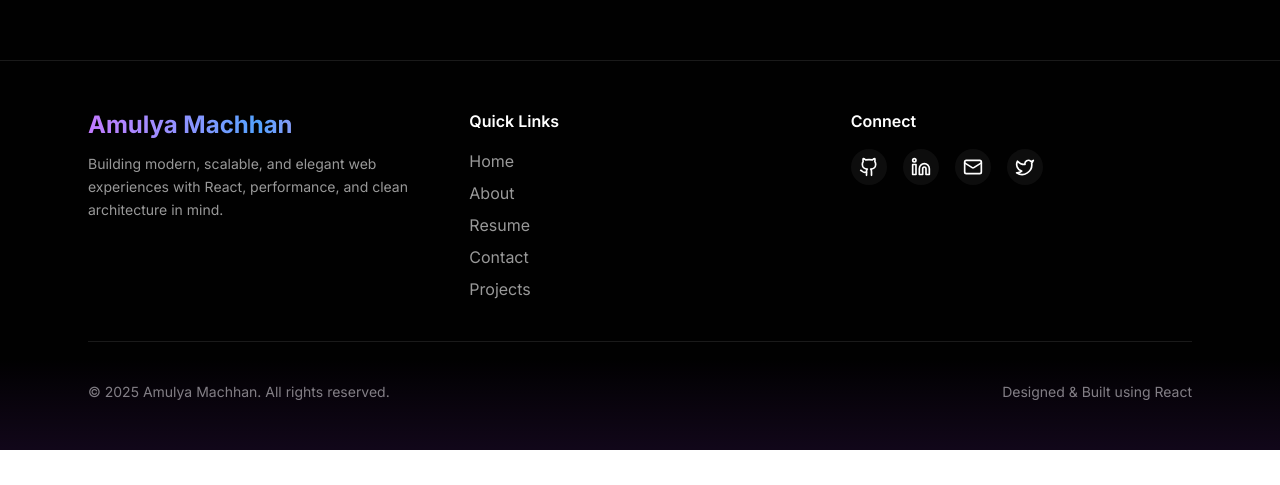
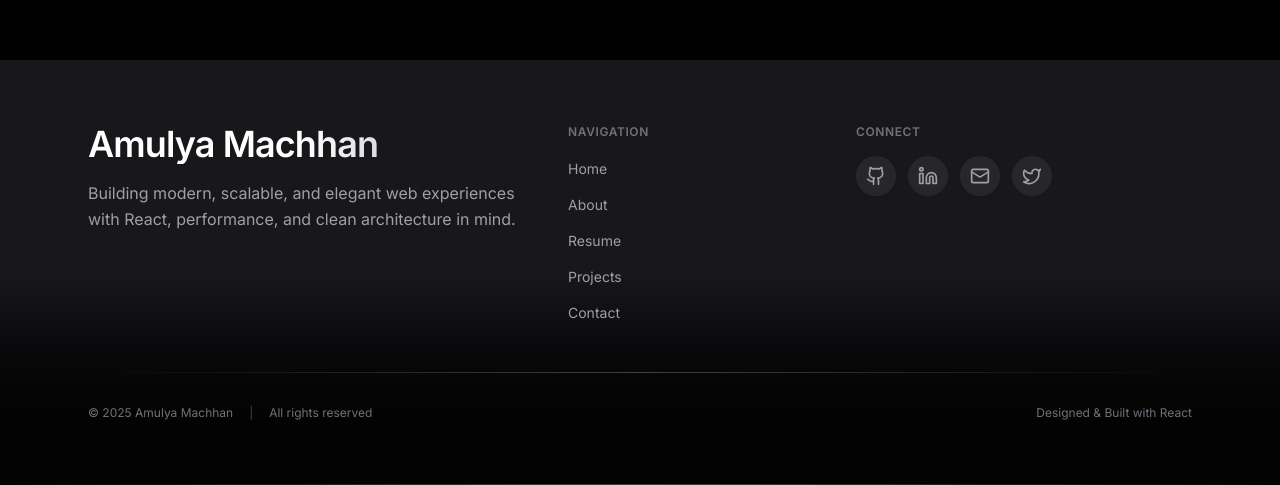
Before and after one commit to AmulyaMachhan/Portfolio, a React (Vite) app: page / in a window 1280 px wide. Shown: the part 740-1225 px from the top of the page. Before the commit the page ends 1190 px from the top, so only its background shows below. Built offline with nearby package versions, Linux system fonts and the light colour scheme.

Commit message:
Updated Footer

```diff
--- a/src/layout/Footer.jsx
+++ b/src/layout/Footer.jsx
@@ -3,106 +3,114 @@ import { Link } from "react-router";
 
 export default function Footer() {
   return (
-    <footer className="relative bg-black border-t border-white/10">
-      <div className="max-w-6xl mx-auto px-6 py-12">
-        {/* Top Section */}
-        <div className="grid grid-cols-1 md:grid-cols-3 gap-10 text-center md:text-left">
-          {/* Brand */}
-          <div>
-            <h2 className="text-2xl font-bold bg-gradient-to-r from-purple-400 via-blue-400 to-pink-400 bg-clip-text text-transparent">
+    <footer className="relative bg-zinc-900 overflow-hidden">
+      {/* Ambient gradient background */}
+      <div className="absolute inset-0 bg-gradient-to-b from-zinc-900 via-zinc-900 to-black opacity-90" />
+
+      {/* Subtle radial gradient effect */}
+      <div className="absolute top-0 left-1/2 -translate-x-1/2 w-[800px] h-[400px] bg-gradient-radial from-blue-500/5 via-purple-500/5 to-transparent blur-3xl" />
+
+      <div className="relative max-w-6xl mx-auto px-6 py-16">
+        {/* Main Content Grid */}
+        <div className="grid grid-cols-1 md:grid-cols-12 gap-12 mb-12">
+          {/* Brand Section - Takes more space */}
+          <div className="md:col-span-5">
+            <h2 className="text-4xl font-semibold mb-4 bg-gradient-to-r from-white via-white to-zinc-400 bg-clip-text text-transparent tracking-tight">
               Amulya Machhan
             </h2>
-            <p className="mt-3 text-sm text-white/60 leading-relaxed">
+            <p className="text-base text-zinc-400 leading-relaxed max-w-md">
               Building modern, scalable, and elegant web experiences with React,
               performance, and clean architecture in mind.
             </p>
           </div>
 
-          {/* Navigation */}
-          <div>
-            <h3 className="text-white font-semibold mb-4">Quick Links</h3>
-            <ul className="space-y-2 text-white/60">
+          {/* Navigation - Clean vertical layout */}
+          <div className="md:col-span-3">
+            <h3 className="text-xs font-semibold text-zinc-500 uppercase tracking-wider mb-4">
+              Navigation
+            </h3>
+            <ul className="space-y-3">
               {[
-                {
-                  label: "Home",
-                  link: "/home",
-                },
-                {
-                  label: "About",
-                  link: "/about",
-                },
-                {
-                  label: "Resume",
-                  link: "/resume",
-                },
-                {
-                  label: "Contact",
-                  link: "/contact",
-                },
-                {
-                  label: "Projects",
-                  link: "/projects",
-                },
-              ].map((l, idx) => (
-                <li key={idx} className="hover:text-white transition">
-                  <Link to={l.link}>{l.label}</Link>
+                { label: "Home", link: "/home" },
+                { label: "About", link: "/about" },
+                { label: "Resume", link: "/resume" },
+                { label: "Projects", link: "/projects" },
+                { label: "Contact", link: "/contact" },
+              ].map((item, idx) => (
+                <li key={idx}>
+                  <Link
+                    to={item.link}
+                    className="text-sm text-zinc-400 hover:text-white transition-colors duration-200 inline-block"
+                  >
+                    {item.label}
+                  </Link>
                 </li>
               ))}
             </ul>
           </div>
 
-          {/* Social */}
-          <div>
-            <h3 className="text-white font-semibold mb-4">Connect</h3>
-            <div className="flex justify-center md:justify-start gap-4">
+          {/* Social Links - Minimalist approach */}
+          <div className="md:col-span-4">
+            <h3 className="text-xs font-semibold text-zinc-500 uppercase tracking-wider mb-4">
+              Connect
+            </h3>
+            <div className="flex gap-3">
               <a
                 href="https://github.com/AmulyaMachhan"
                 target="_blank"
                 rel="noopener noreferrer"
-                className="p-2 rounded-full bg-white/5 hover:bg-white/10 transition"
+                className="group relative w-10 h-10 rounded-full bg-zinc-800 hover:bg-zinc-700 transition-all duration-300 flex items-center justify-center"
+                aria-label="GitHub"
               >
-                <Github className="w-5 h-5 text-white" />
+                <Github className="w-5 h-5 text-zinc-400 group-hover:text-white transition-colors duration-300" />
               </a>
               <a
                 href="https://www.linkedin.com/in/amulya-machhan-5876bb261/"
                 target="_blank"
                 rel="noopener noreferrer"
-                className="p-2 rounded-full bg-white/5 hover:bg-white/10 transition"
+                className="group relative w-10 h-10 rounded-full bg-zinc-800 hover:bg-zinc-700 transition-all duration-300 flex items-center justify-center"
+                aria-label="LinkedIn"
               >
-                <Linkedin className="w-5 h-5 text-white" />
+                <Linkedin className="w-5 h-5 text-zinc-400 group-hover:text-white transition-colors duration-300" />
               </a>
               <a
                 href="mailto:machhanamulya@example.com"
-                className="p-2 rounded-full bg-white/5 hover:bg-white/10 transition"
+                className="group relative w-10 h-10 rounded-full bg-zinc-800 hover:bg-zinc-700 transition-all duration-300 flex items-center justify-center"
+                aria-label="Email"
               >
-                <Mail className="w-5 h-5 text-white" />
+                <Mail className="w-5 h-5 text-zinc-400 group-hover:text-white transition-colors duration-300" />
               </a>
               <a
                 href="https://twitter.com/2o504/"
                 target="_blank"
                 rel="noopener noreferrer"
-                className="p-2 rounded-full bg-white/5 hover:bg-white/10 transition"
+                className="group relative w-10 h-10 rounded-full bg-zinc-800 hover:bg-zinc-700 transition-all duration-300 flex items-center justify-center"
+                aria-label="Twitter"
               >
-                <Twitter className="w-5 h-5 text-white" />
+                <Twitter className="w-5 h-5 text-zinc-400 group-hover:text-white transition-colors duration-300" />
               </a>
             </div>
           </div>
         </div>
 
-        {/* Divider */}
-        <div className="my-10 border-t border-white/10" />
+        {/* Divider - Subtle and refined */}
+        <div className="h-px bg-gradient-to-r from-transparent via-zinc-700 to-transparent mb-8" />
 
-        {/* Bottom */}
-        <div className="flex flex-col md:flex-row items-center justify-between gap-4 text-sm text-white/50">
-          <span>
-            © {new Date().getFullYear()} Amulya Machhan. All rights reserved.
-          </span>
-          <span>Designed & Built using React</span>
+        {/* Bottom Section - Apple-style minimal */}
+        <div className="flex flex-col md:flex-row items-center justify-between gap-4 text-xs text-zinc-500">
+          <div className="flex flex-wrap items-center justify-center md:justify-start gap-x-4 gap-y-2">
+            <span>© {new Date().getFullYear()} Amulya Machhan</span>
+            <span className="hidden md:inline text-zinc-700">|</span>
+            <span>All rights reserved</span>
+          </div>
+          <div className="flex items-center gap-2">
+            <span>Designed & Built with React</span>
+          </div>
         </div>
       </div>
 
-      {/* Subtle glow */}
-      <div className="absolute inset-x-0 bottom-0 h-24 bg-gradient-to-t from-purple-500/10 to-transparent pointer-events-none" />
+      {/* Bottom edge glow - very subtle */}
+      <div className="absolute inset-x-0 bottom-0 h-px bg-gradient-to-r from-transparent via-zinc-700 to-transparent" />
     </footer>
   );
 }
```
